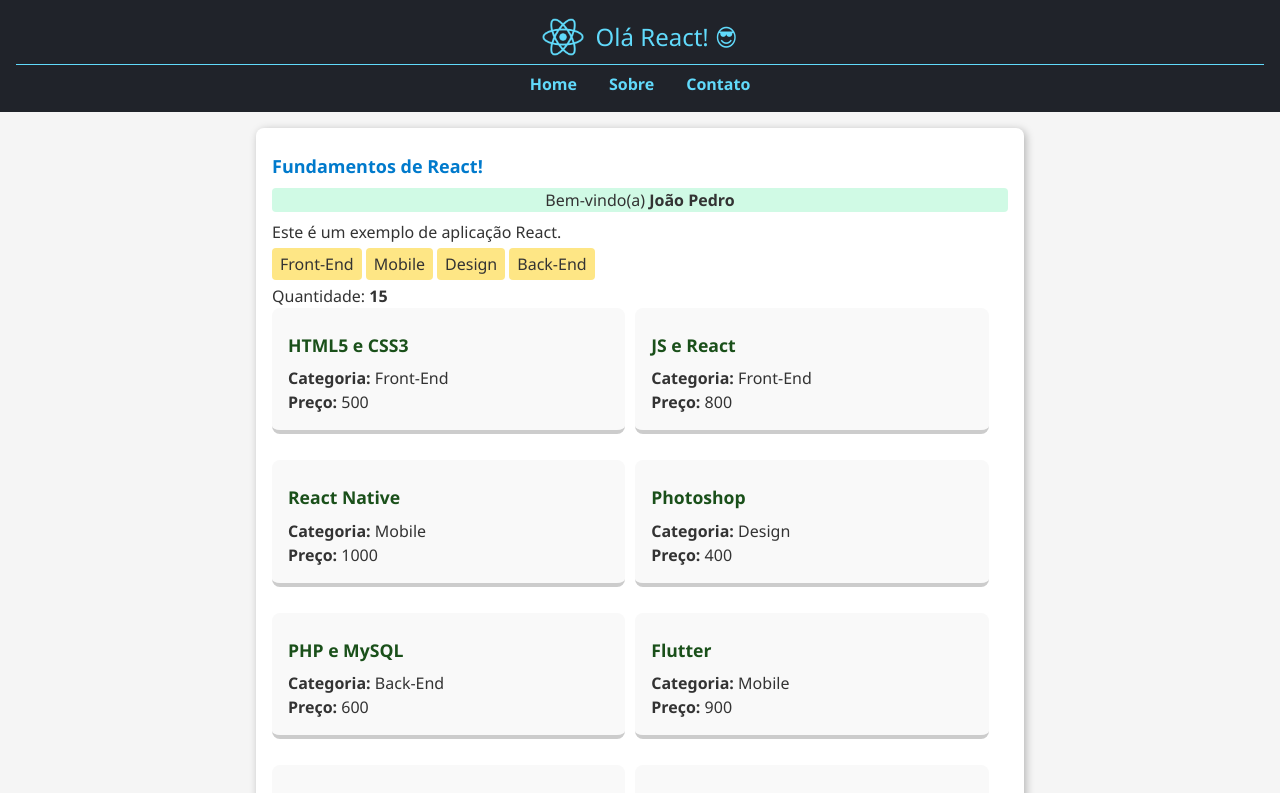
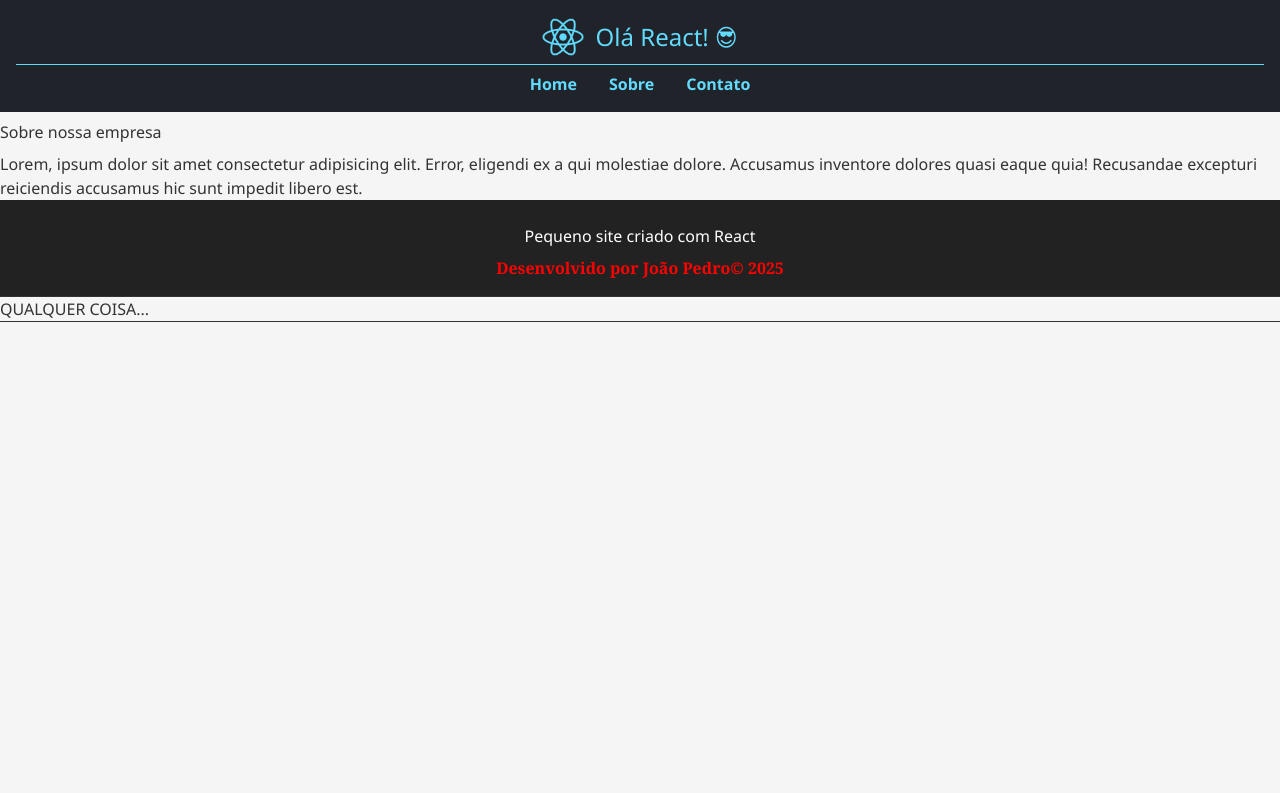
Before and after one commit to joaopedro-style/react-fundamentos, a React (Vite) app: page /sobre in a window 1280 px wide. Shown: the top 793 px of the page. Built offline with nearby package versions, Linux system fonts and the light colour scheme.

Commit message:
Cria sobre contato e home

```diff
--- a/src/App.tsx
+++ b/src/App.tsx
@@ -1,12 +1,21 @@
+import { Route, Routes } from "react-router-dom";
 import Cabecalho from "./components/Cabecalho/Cabecalho";
-import Conteudo from "./components/Conteudo/Conteudo";
 import Rodape from "./components/Rodape/Rodape";
+import Contato from "./pages/Contato";
+import Sobre from "./pages/Sobre";
+import Home from "./pages/Home";
 
 export default function App() {
   return (
     <>
       <Cabecalho />
-      <Conteudo />
+
+      <Routes>
+        <Route path="/" element={<Home />} />
+        <Route path="/sobre" element={<Sobre />} />
+        <Route path="/contato" element={<Contato />} />
+      </Routes>
+
       <Rodape />
     </>
   );
```
